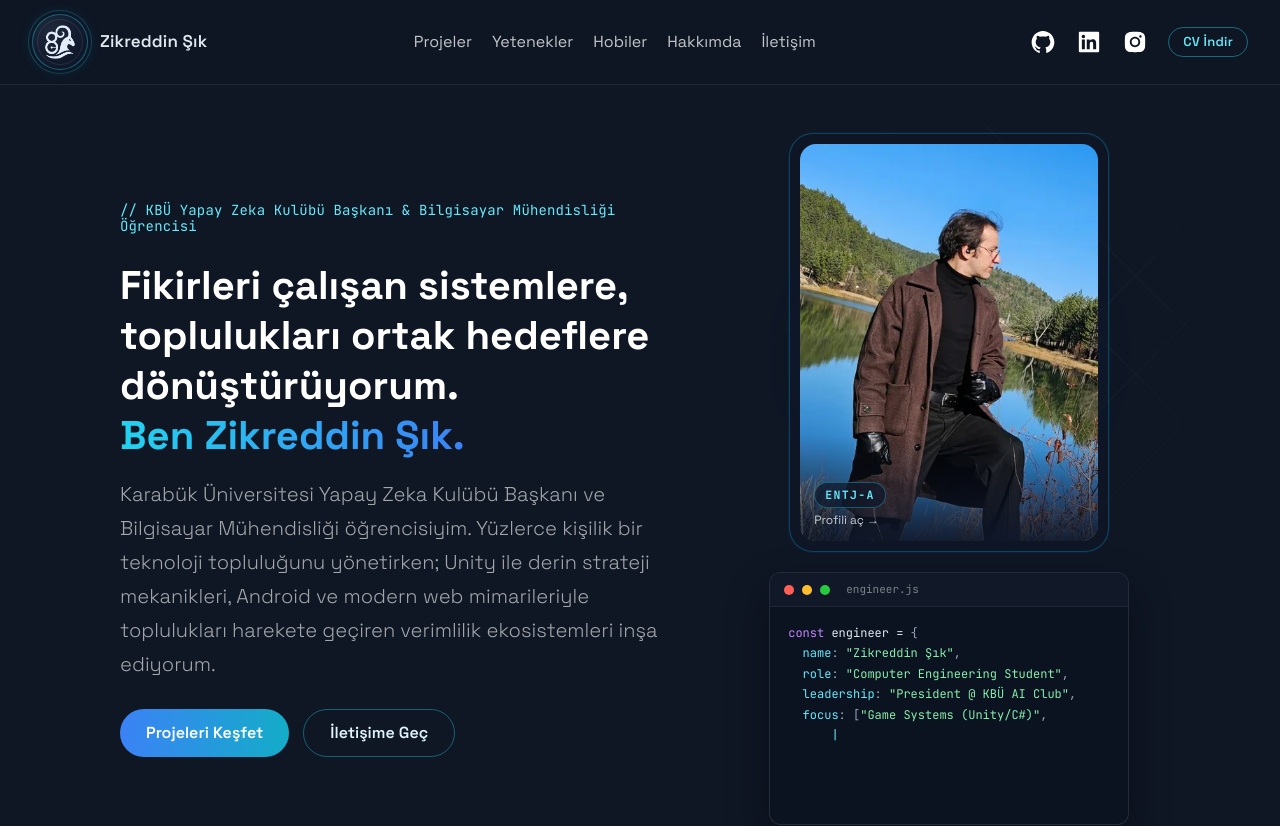
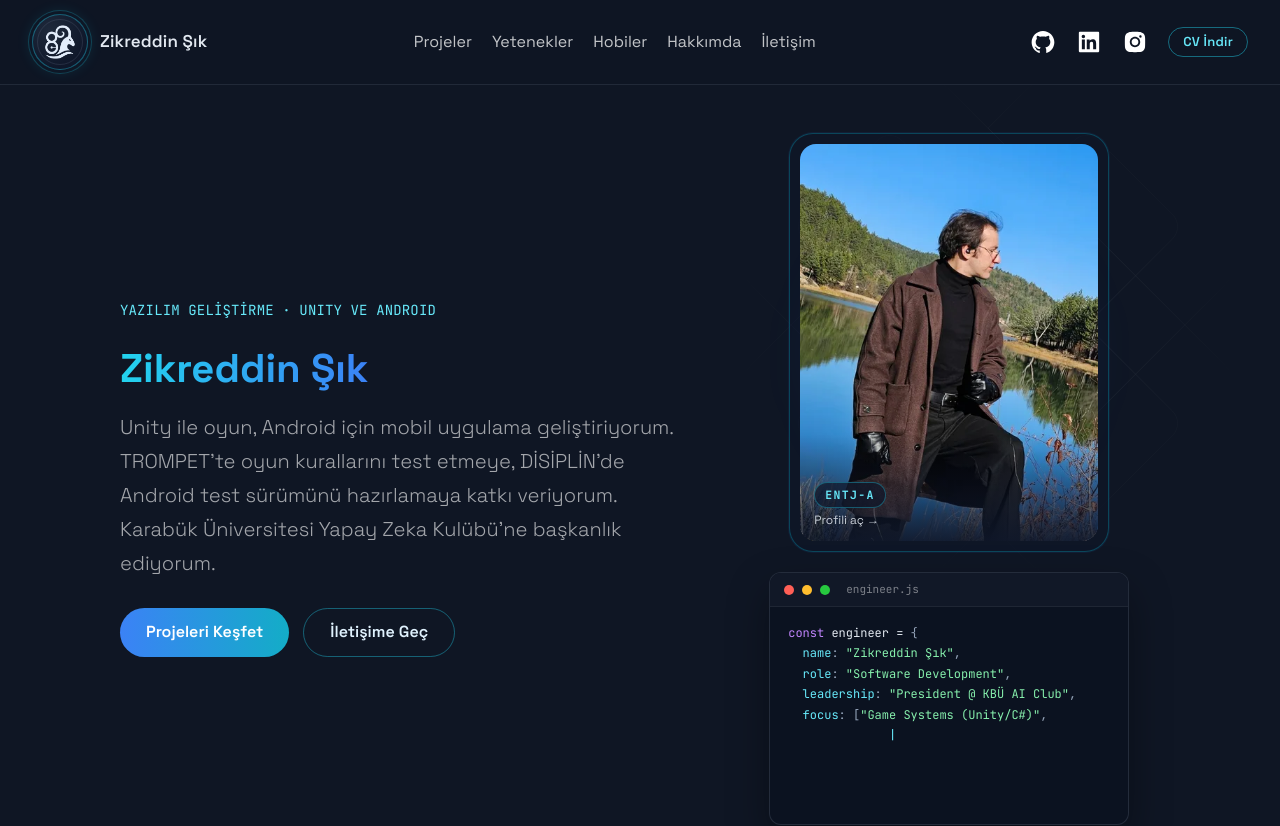
Before and after one commit to szikreddin5-maker/portfolio-ziko, a Next.js app: page / in a window 1280 px wide. Shown: the top 826 px of the page. Built offline with nearby package versions, Linux system fonts and the light colour scheme; a web font is replaced by a local one.

Commit message:
content: lead with Unity and Android project work

```diff
--- a/src/components/Hero/Hero.js
+++ b/src/components/Hero/Hero.js
@@ -59,7 +59,7 @@ const CODE_TOKENS = [
   { t: 'key', v: 'role' },
   { t: 'punct', v: ':' },
   { t: 'plain', v: ' ' },
-  { t: 'str', v: '"Computer Engineering Student"' },
+  { t: 'str', v: '"Software Development"' },
   { t: 'punct', v: ',' },
   { t: 'plain', v: '\n  ' },
   { t: 'key', v: 'leadership' },
@@ -188,15 +188,14 @@ const Hero = () => {
     </BgLayer>
     <HeroGrid>
       <LeftSection>
-        <Badge>// KBÜ Yapay Zeka Kulübü Başkanı & Bilgisayar Mühendisliği Öğrencisi</Badge>
+        <Badge>YAZILIM GELİŞTİRME · UNITY VE ANDROID</Badge>
         <Title>
-          Fikirleri çalışan sistemlere, toplulukları ortak hedeflere dönüştürüyorum.{' '}
-          <NameAccent>Ben Zikreddin Şık.</NameAccent>
+          <NameAccent>Zikreddin Şık</NameAccent>
         </Title>
         <Lead>
-          Karabük Üniversitesi Yapay Zeka Kulübü Başkanı ve Bilgisayar Mühendisliği öğrencisiyim.
-          Yüzlerce kişilik bir teknoloji topluluğunu yönetirken; Unity ile derin strateji mekanikleri,
-          Android ve modern web mimarileriyle toplulukları harekete geçiren verimlilik ekosistemleri inşa ediyorum.
+          Unity ile oyun, Android için mobil uygulama geliştiriyorum. TROMPET’te oyun kurallarını
+          test etmeye, DİSİPLİN’de Android test sürümünü hazırlamaya katkı veriyorum.
+          Karabük Üniversitesi Yapay Zeka Kulübü’ne başkanlık ediyorum.
         </Lead>
         <ButtonRow>
           <PrimaryButton href="#projects">Projeleri Keşfet</PrimaryButton>
--- a/src/pages/_document.js
+++ b/src/pages/_document.js
@@ -32,7 +32,7 @@ export default class MyDocument extends Document {
       <Html lang="tr">
         <Head>
           <title>Zikreddin Şık | Portfolyo</title>
-          <meta name="description" content="Karabük Üniversitesi Bilgisayar Mühendisliği öğrencisi. Unity, C#, Next.js ve yapay zeka projeleri." />
+          <meta name="description" content="Zikreddin Şık’ın Unity oyunları, Android uygulamaları ve Karabük Üniversitesi Yapay Zeka Kulübü’ndeki çalışmaları." />
           <link href="https://fonts.googleapis.com/css2?family=JetBrains+Mono:wght@400;600;700&family=Playfair+Display:ital,wght@0,600;0,700;1,400;1,600;1,700&family=Space+Grotesk:wght@300;400;500;600;700&display=swap" rel="stylesheet"/>
         </Head>
         <body>
```
Also changed, not shown: 1 other file (tests, documents, lock files or other folders).
